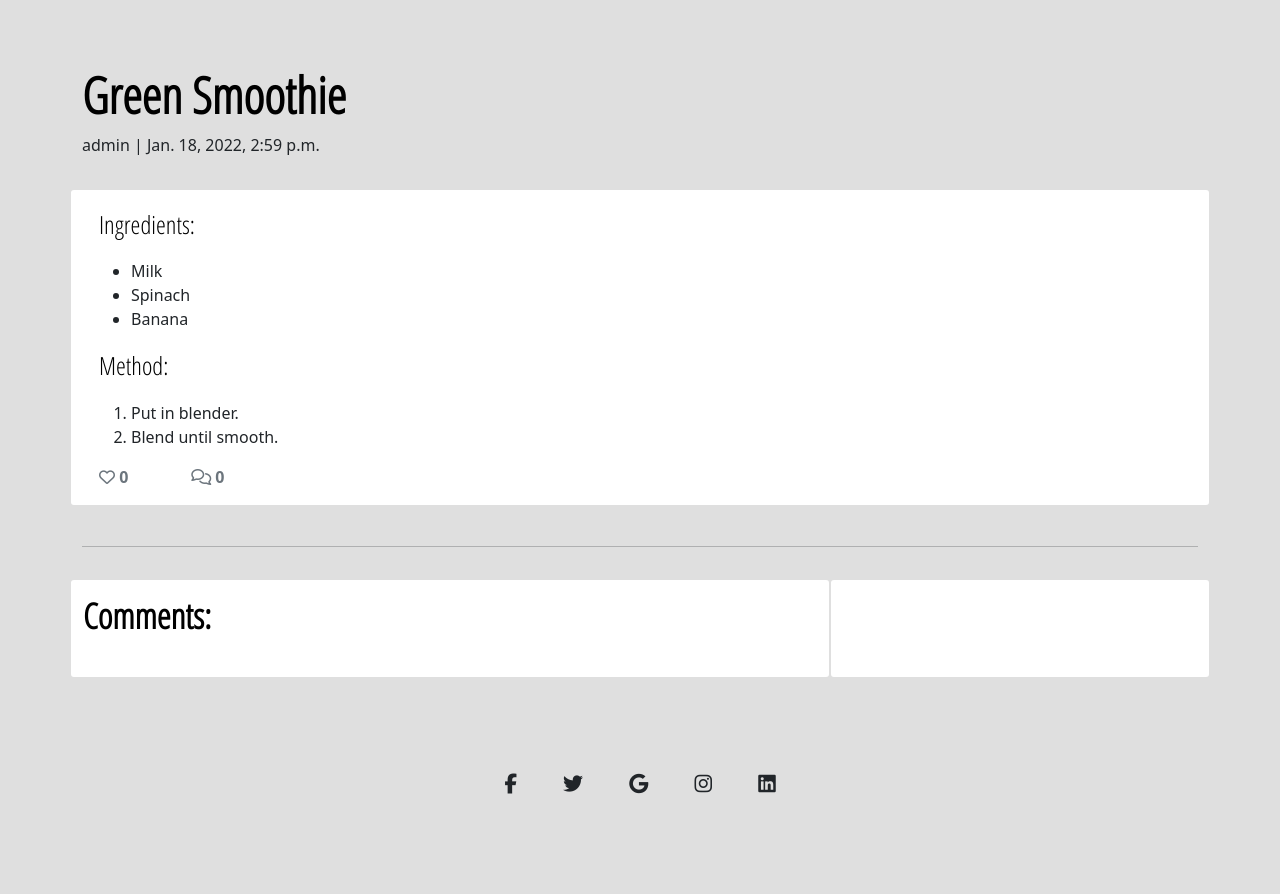
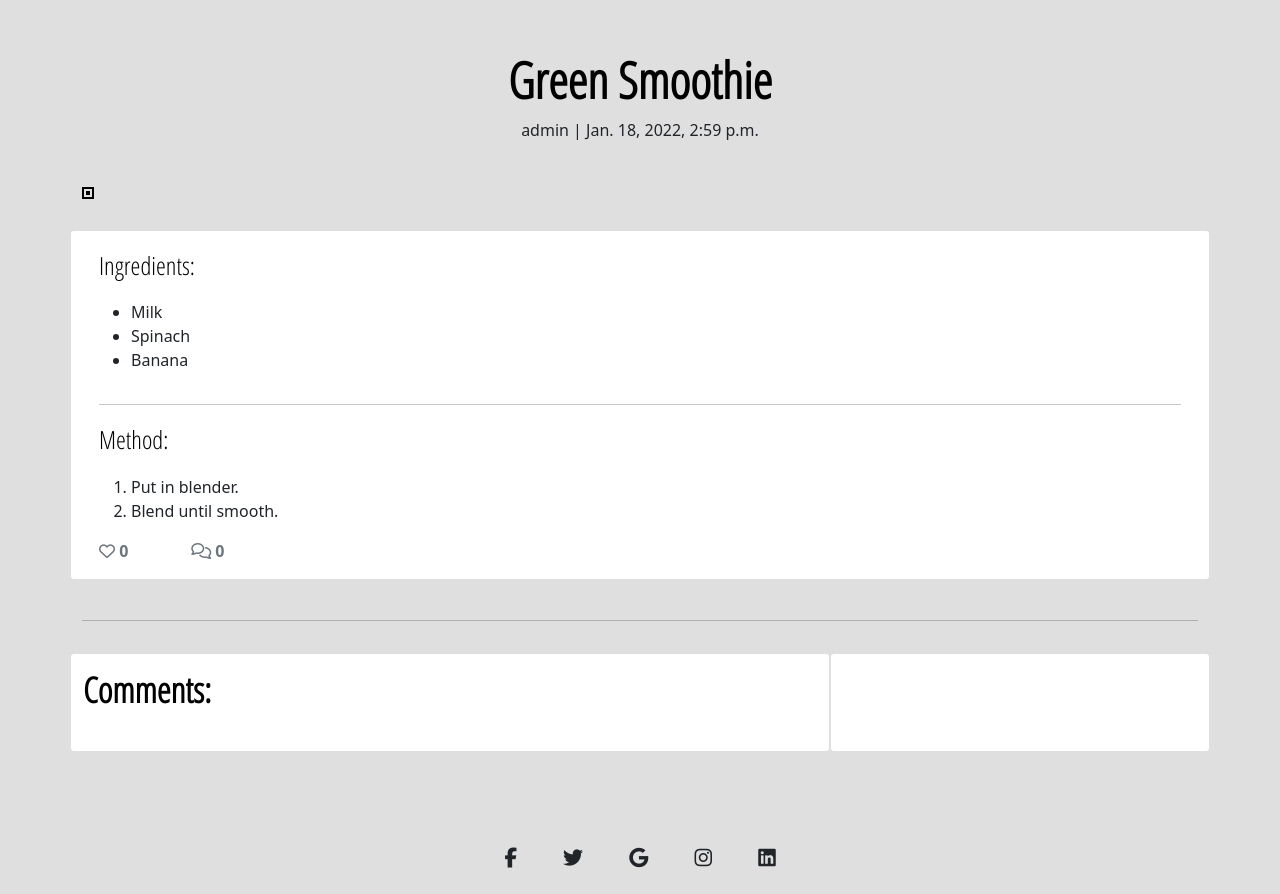
Before and after one commit to conorwalsh1/the-smoothie-hub, a Django app: page /recipes/green-smoothie/ in a window 1280 px wide. Shown: the part 84-978 px from the top of the page. Before the commit the page ends 878 px from the top, so only its background shows below. Run offline with Django 3.2, Linux system fonts and the light colour scheme; data comes from the database, SQL or seed files in the repository; data that the repository does not hold is empty; some libraries are stand-ins or nearby versions.

Commit message:
Update html and css styling for post detail html file

```diff
--- a/static/css/style.css
+++ b/static/css/style.css
@@ -224,7 +224,7 @@
     width: 65%;
     margin-top: 15px;
     margin-bottom: 15px;
-    border: 4px double black
+    border: 4px double black;
 }
 
 .smoothie-img-align {
@@ -386,6 +386,10 @@
     color: black;
 }
 
+.recipe-card {
+    background-color: rgb(255, 255, 255);
+}
+
 /* Recipe Text */
 
 .smoothie-post-title {
@@ -393,14 +397,27 @@
     color: black;
     font-size: 50px;
     font-weight: 800;
-    margin-top: 45px;
+    margin-top: 30px;
+    text-align: center;
+}
 
+.smoothie-post-subtitle {
+    text-align: center;
+    margin-bottom: 30px;
 }
 
 .recipe-text {
     font-family: 'Open Sans Condensed', sans-serif;
     color: black;
     font-size: 25px;
+}
+
+.recipe-img {
+    position: relative;
+    width: 100%;
+    margin-top: 15px;
+    margin-bottom: 15px;
+    border: 6px double black;
 }
 
 /* Comments */
--- a/templates/post_detail.html
+++ b/templates/post_detail.html
@@ -1,26 +1,28 @@
 {% extends 'base.html' %} {% block content %}
 {% load crispy_forms_tags %}
 
-<div class="masthead">
+
 <div class="container">
-        <div class="row g-0">
-            <div class="col-md-6 masthead-text">
+    <div>
         <!-- Post title goes in these h1 tags -->
         <h1 class="smoothie-post-title post-title">{{ post.title }}</h1>
         <!-- Post author goes before the | the post's created date goes after -->
-                <p class="post-subtitle">{{ post.author }} | {{ post.created_on }}</p>
+        <p class="smoothie-post-subtitle post-subtitle">{{ post.author }} | {{ post.created_on }}</p>
     </div>
-            <div class="d-none d-md-block col-md-6 masthead-image">
+</div>
+<div class="container">
+    <div class="row">
+        <div class="col-sm-12">
             <!-- The featured image URL goes in the src attribute -->
             {% if "placeholder" in post.featured_image.url %}
             <img src="https://codeinstitute.s3.amazonaws.com/fullstack/blog/default.jpg" width="100%">
             {% else %}
-                <img src=" {{ post.featured_image.url }}" width="100%">
+            <img class="recipe-img" src="{{ post.featured_image.url }}" width="100%">
             {% endif %}
         </div>
     </div>
 </div>
-</div>
+
 
 <div class="container">
     <div class="row">
@@ -32,6 +34,11 @@
                     Ingredients:
                     {{ post.ingredients | safe }}
                 </p>
+                <div class="row">
+                    <div class="col">
+                        <hr>
+                    </div>
+                </div>
                 <p class="recipe-text card-text ">
                     Method:
                     {{ post.method | safe }}
@@ -53,11 +60,13 @@
             </div>
         </div>
     </div>
+
     <div class="row">
         <div class="col">
             <hr>
         </div>
     </div>
+
     <div class="row">
         <div class="col-md-8 card mb-4  mt-3 ">
             <h3 class="comment-title">Comments:</h3>
--- a/templates/recipes.html
+++ b/templates/recipes.html
@@ -13,7 +13,7 @@
                 {% for post in post_list %}
                 <div class="col-md-4">
                     <div class="card mb-4">
-                        <div class="card-body">
+                        <div class="recipe-card card-body">
                             <div class="image-container">
                                 {% if "placeholder" in post.featured_image.url %}
                                 <img class="card-img-top"
```
Also changed, not shown: README.md. Lines whose indentation alone changed are shown as unchanged.
